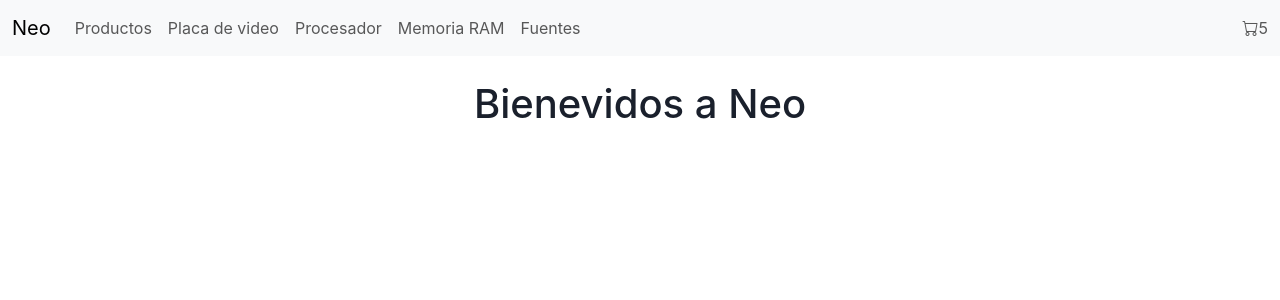
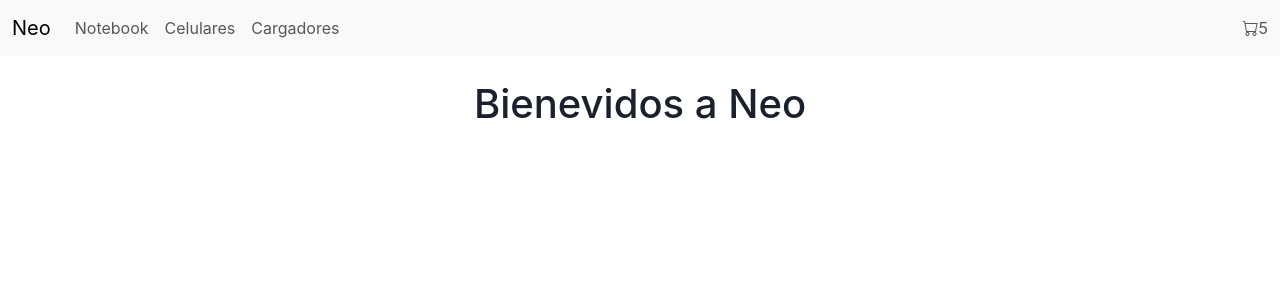
Before and after one commit to danii-ramirez/neo, a React (Vite) app: page / in a window 1280 px wide. Shown: the top 300 px of the page. Built offline with nearby package versions, Linux system fonts and the light colour scheme.

Commit message:
correccion en el nav

```diff
--- a/src/components/NavBar.jsx
+++ b/src/components/NavBar.jsx
@@ -23,27 +23,17 @@ const NavBar = () => {
           <ul className="navbar-nav me-auto mb-2 mb-lg-0">
             <li className="nav-item">
               <a className="nav-link" href="#">
-                Productos
+                Notebook
               </a>
             </li>
             <li className="nav-item">
               <a className="nav-link" href="#">
-                Placa de video
+                Celulares
               </a>
             </li>
             <li className="nav-item">
               <a className="nav-link" href="#">
-                Procesador
-              </a>
-            </li>
-            <li className="nav-item">
-              <a className="nav-link" href="#">
-                Memoria RAM
-              </a>
-            </li>
-            <li className="nav-item">
-              <a className="nav-link" href="#">
-                Fuentes
+                Cargadores
               </a>
             </li>
           </ul>
```
